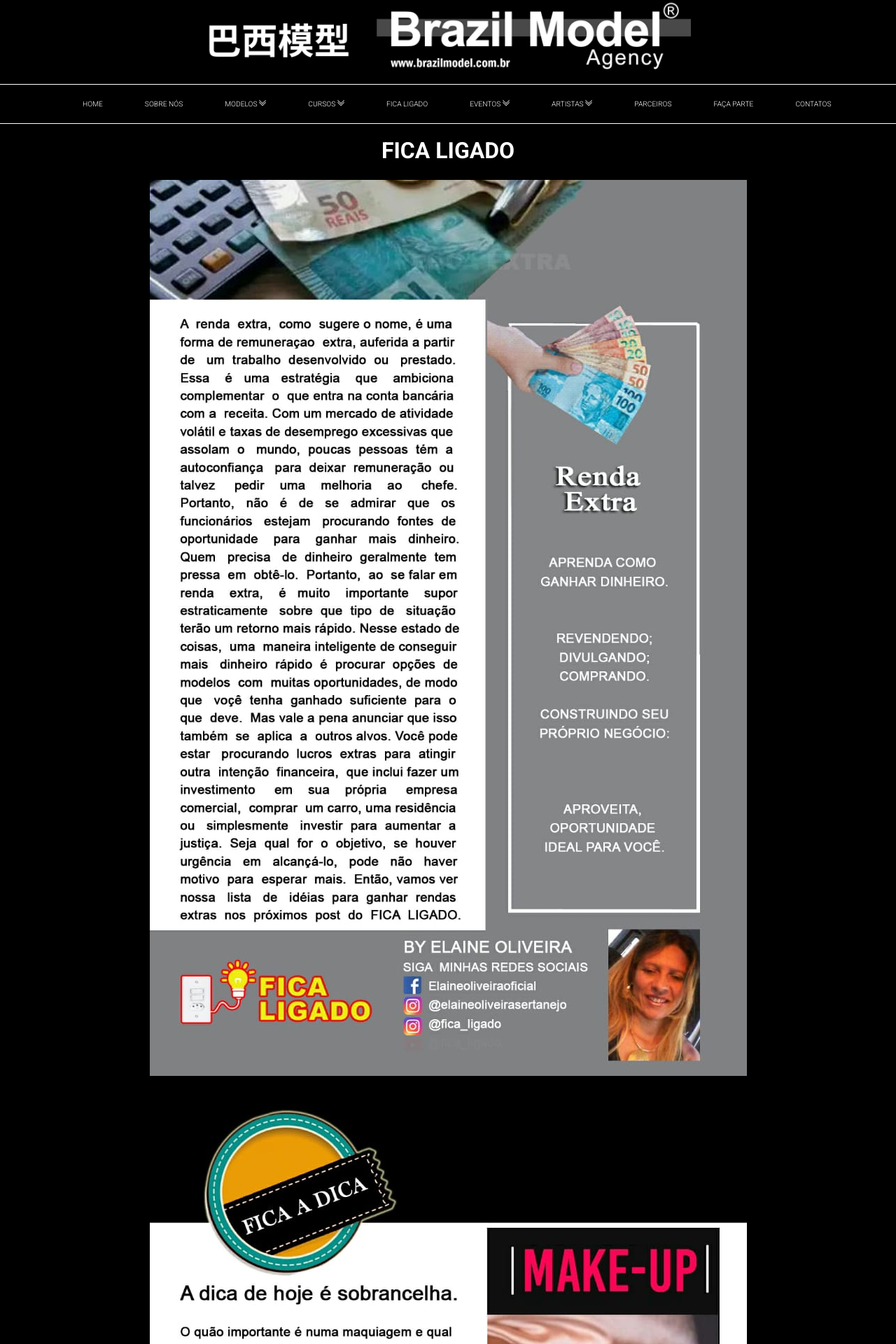
After one commit to AgencyDesign7/MainBrazilModelAgency, a PHP site: page /ficaligado in a window 1280 px wide. The commit adds this page. Shown: the top 1920 px of the page at 70% size. Run offline with PHP 8.4, Linux system fonts and the light colour scheme.

Commit message:
update blog posts

```diff
--- a/css/rootStyle.css
+++ b/css/rootStyle.css
@@ -4385,3 +4385,32 @@ input::placeholder {
   color: black;
   font-weight: bold;
 }
+
+/* Fica Ligado */
+.posts-container{
+  width: 100%;
+  height: 100%;
+  background-color: black;
+  display: flex;
+  justify-content: center;
+  align-items: center;
+  flex-direction: column;
+}
+
+.posts-container img{
+  margin: 20px;
+  max-width: 100%;
+  height: auto;
+}
+
+.title-ficaligado{
+  width: 100%;
+  height: 40px;
+  background-color: black;
+  text-align: center;
+}
+
+
+.title-ficaligado h2{
+  color: white;
+}
--- /dev/null
+++ b/ficaligado.php
@@ -0,0 +1,51 @@
+<!DOCTYPE html>
+<html lang="en">
+
+<head>
+  <meta charset="utf-8" />
+  <title>Fica Ligado - Brazil Model Agency</title>
+  <meta content="width=device-width, initial-scale=1" name="viewport" />
+  <link href="./home/contents/img/webclip.png" rel="apple-touch-icon" />
+  <link href="https://fonts.googleapis.com/css?family=Poiret+One&display=swap" rel="stylesheet" />
+  <link href="https://fonts.googleapis.com/css2?family=Roboto:wght@300;400;700&display=swap" rel="stylesheet" />
+  <link href="./css/rootStyle.css" rel="stylesheet" type="text/css" />
+  <link href="./css/responsiveStyle.css" rel="stylesheet" type="text/css" />
+</head>
+
+<body class="body" onload="onLoad()">
+  <div class="div-loader">
+    <img src="./media/loading/loader.gif" alt="" />
+  </div>
+  <div class="logo-image">
+    <div class="section">
+      <a href="http://www.brazilmodel.com.br"><img src="./media/logo/LogoMain.png" alt="" class="image-2" /></a>
+    </div>
+  </div>
+  <div class="sub-category display-none-content category container-popup-mgs">
+    <div class="container-imgs"></div>
+  </div>
+
+  <!--Nav Desktop -->
+  <?php require('./resource/template/template.navbar.desktop.html')?>
+  <!--Nav Mobile -->
+  <?php require('./resource/template/template.navbar.mobile.html')?>
+
+
+  <header id="hero" class="hero">
+    <div class="title-ficaligado">
+      <h2>FICA LIGADO</h2>
+    </div>
+    <div class="posts-container">
+      <img src="./media/ficaligado/posts/post1.jpg" alt="">
+      <img src="./media/ficaligado/posts/post2.jpg" alt="">
+      <img src="./media/ficaligado/posts/post3.jpg" alt="">
+    </div>
+  </header>
+  <div class="footerContainer">
+  <?php require('./resource/template/template.footer.html')?>
+  </div>
+  <script src="./script.js"></script>
+
+</body>
+
+</html>
--- a/resource/template/template.navbar.desktop.html
+++ b/resource/template/template.navbar.desktop.html
@@ -71,7 +71,7 @@
                     </ul>
                 </div>
                 <div>
-                    <a href="javascript:void(0)" onclick="PopupMsg('', '')">FICA LIGADO </a>
+                    <a href="./ficaligado" onclick="PopupMsg('', '')">FICA LIGADO </a>
                     <div class="subnav-menu"></div>
                 </div>
                 <div>
--- a/resource/template/template.navbar.mobile.html
+++ b/resource/template/template.navbar.mobile.html
@@ -280,7 +280,7 @@
             <a class="nav-link-5 w-nav-link w--nav-link-open"
                 onclick="PopupMsg('workshops', 'workshops',1)">WORKSHOPS</a>
         </div>
-        <a href="javascript:void(0)" class="nav-link-6 w-nav-link w--nav-link-open" onclick="PopupMsg('', '', 1)">FICA
+        <a href="./ficaligado" class="nav-link-6 w-nav-link w--nav-link-open" onclick="PopupMsg('', '', 1)">FICA
             LIGADO</a>
         <div class="style-sub-category subs-category-ref">
             <a class="nav-link-5 w-nav-link w--nav-link-open">EM BREVE</a>
--- a/script.js
+++ b/script.js
@@ -931,7 +931,7 @@ function PopupMsg(title, cat, closeMenuMobile = 0, classCloseMenu) {
                         <img src="./media/eventos-menu/audicao.jpg">
                         <p style="margin-bottom: 50px !important;">Somos uma agência de marketing musical com estratégias para lançamentos e divulgação de cantores, duplas e bandas do Brasil, especializada no  planejamento de produção, contratação e vendas de artistas  para realização de shows e eventos.</p>
                         <div class="contact-watsapp-icons">
-                                <a href="https://api.whatsapp.com/send?phone=5531994530485"><img src="./media/IconSocial/IwatsappColor.png"></a>
+                                <a href="https://api.whatsapp.com/send?phone=5531994530485"><img style="width: 70% !important" src="./media/IconSocial/IwatsappColor.png"></a>
                                 <p style="margin-bottom: 50px !important;">Maiores informações e inscrições entre em contato</p>
                               </div>
                       </div>
@@ -2067,7 +2067,7 @@ function selectedState(title) {
           <p><b></b></p>
           <p id="end-id">Contagem/MG</p>
           <p id="end-id">Carrefour Contagem/Betim.</p>
-          <p id="end-id">Rod. BR 381 - N 3.000 - Riacho das Pedras - na praça de alimentação do Carrefour./p>
+          <p id="end-id">Rod. BR 381 - N 3.000 - Riacho das Pedras - na praça de alimentação do Carrefour.</p>
           <p id="end-id">(31) 3396-3423</p>
         </li>
                             `;
@@ -2933,7 +2933,7 @@ function ObjectsArtists(selectArtistName) {
 }
 
 function countdown() {
-  var contDownDate = new Date("October 21, 2020 15:10:00").getTime();
+  var contDownDate = new Date("January 30, 2021 15:10:00").getTime();
 
   var x = setInterval(() => {
     var divCountdown = document.querySelector(
```
Also changed, not shown: media/ficaligado/posts/post1.jpg (added), media/ficaligado/posts/post2.jpg (added), media/ficaligado/posts/post3.jpg (added).
